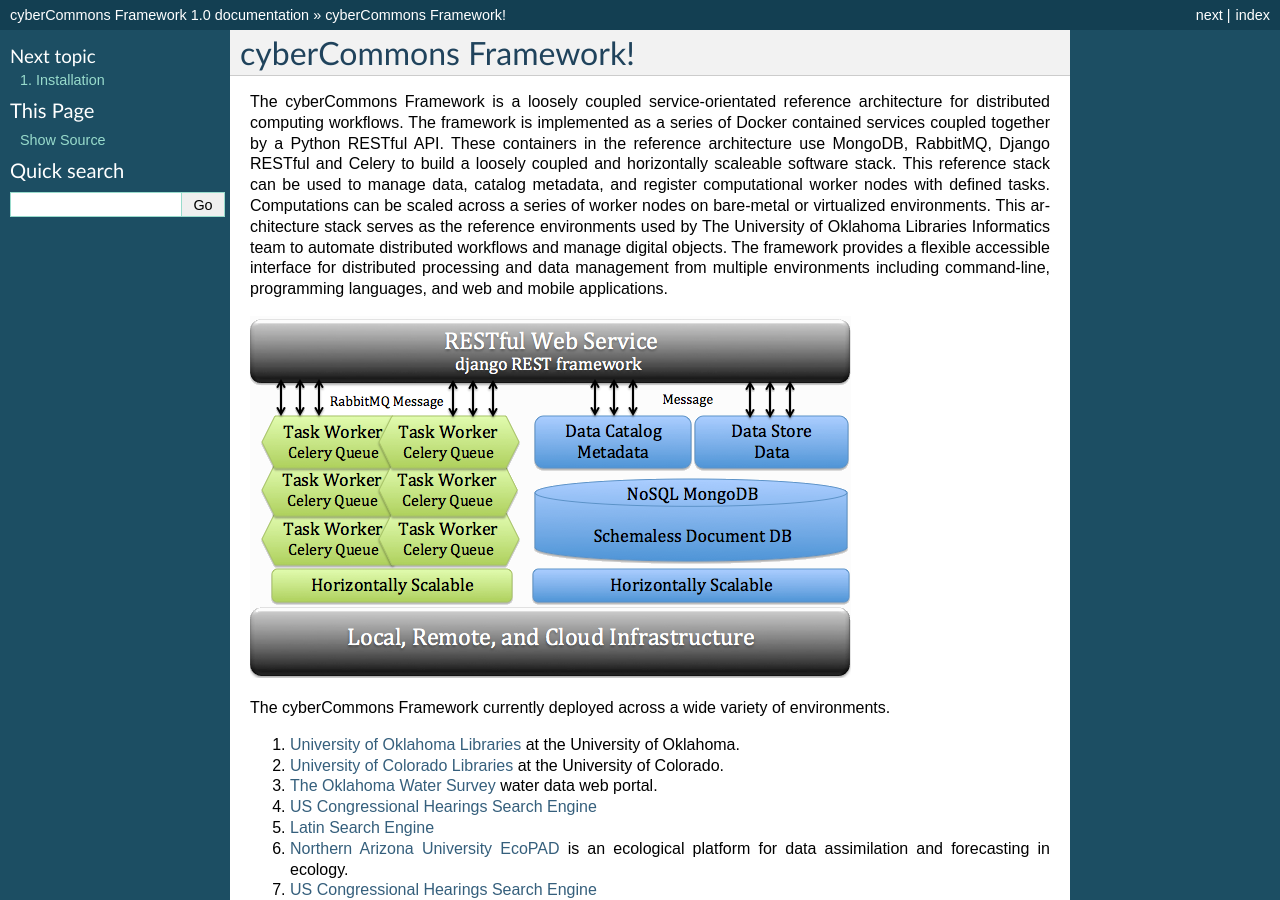
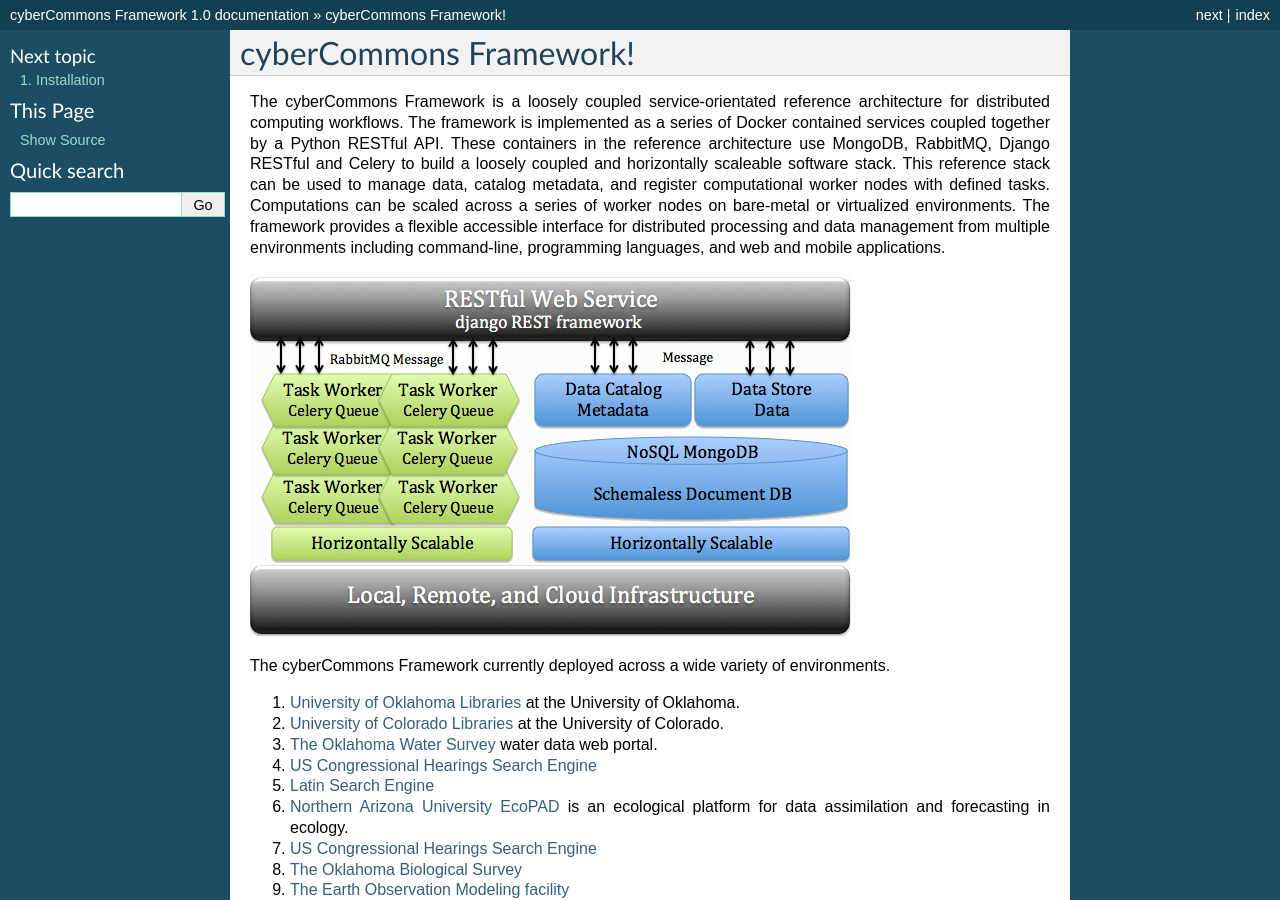
Before and after one commit to cybercommons/cybercom-new, a Sphinx documentation site: the page built from docs/index.rst, in a window 1280 px wide and 900 px high. Built offline with Sphinx 7.4.7, drawn with Linux system fonts in a browser that asks for light colours.

Commit message:
updated environments

```diff
--- a/docs/index.rst
+++ b/docs/index.rst
@@ -1,7 +1,7 @@
 cyberCommons Framework!
 =======================
 
-The cyberCommons Framework is a loosely coupled service-orientated reference architecture for distributed computing workflows. The framework is implemented as a series of Docker contained services coupled together by a Python RESTful API. These containers in the reference architecture use MongoDB, RabbitMQ, Django RESTful and Celery to build a loosely coupled and horizontally scaleable software stack. This reference stack can be used to manage data, catalog metadata, and register computational worker nodes with defined tasks. Computations can be scaled across a series of worker nodes on bare-metal or virtualized environments. This architecture stack serves as the reference environments used by The University of Oklahoma Libraries Informatics team to automate distributed workflows and manage digital objects. The framework provides a flexible accessible interface for distributed processing and data management from multiple environments including command-line, programming languages, and web and mobile applications.
+The cyberCommons Framework is a loosely coupled service-orientated reference architecture for distributed computing workflows. The framework is implemented as a series of Docker contained services coupled together by a Python RESTful API. These containers in the reference architecture use MongoDB, RabbitMQ, Django RESTful and Celery to build a loosely coupled and horizontally scaleable software stack. This reference stack can be used to manage data, catalog metadata, and register computational worker nodes with defined tasks. Computations can be scaled across a series of worker nodes on bare-metal or virtualized environments. The framework provides a flexible accessible interface for distributed processing and data management from multiple environments including command-line, programming languages, and web and mobile applications.
 
 .. image:: images/cybercommons.png
 
```
